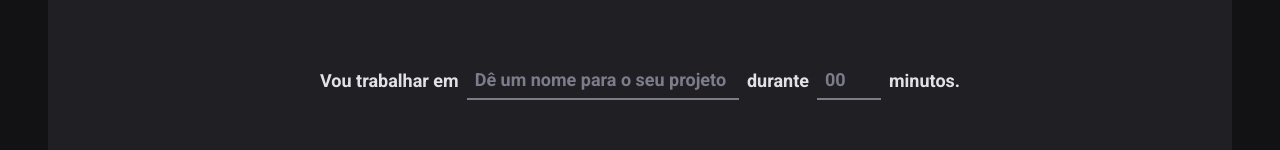
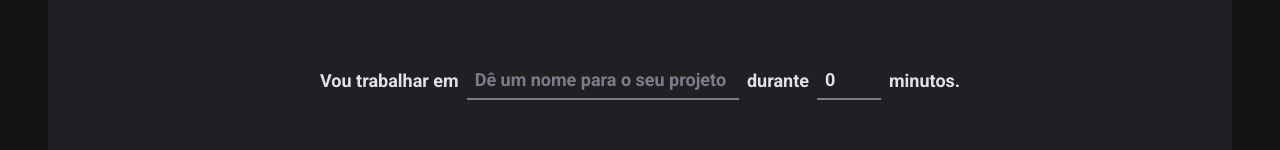
Before and after one commit to DevRafaelCena/ignite-timer, a React (Vite) app: page / in a window 1280 px wide. Shown: the part 164-314 px from the top of the page. Built offline with nearby package versions, Linux system fonts and the light colour scheme.

Commit message:
tipando form

```diff
--- a/src/pages/Home/index.tsx
+++ b/src/pages/Home/index.tsx
@@ -26,6 +26,10 @@ type NewCycleFormData = zod.infer<typeof newCycleFormValidationSchema>
 export function Home() {
   const { register, handleSubmit, watch } = useForm<NewCycleFormData>({
     resolver: zodResolver(newCycleFormValidationSchema),
+    defaultValues: {
+      task: '',
+      minutesAmount: 0,
+    },
   })
 
   function handleCreateNewCycle(data: NewCycleFormData) {
```
